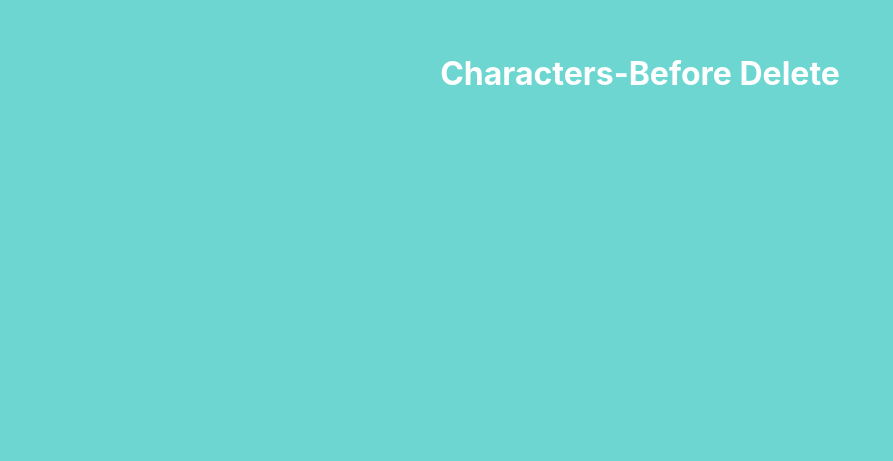
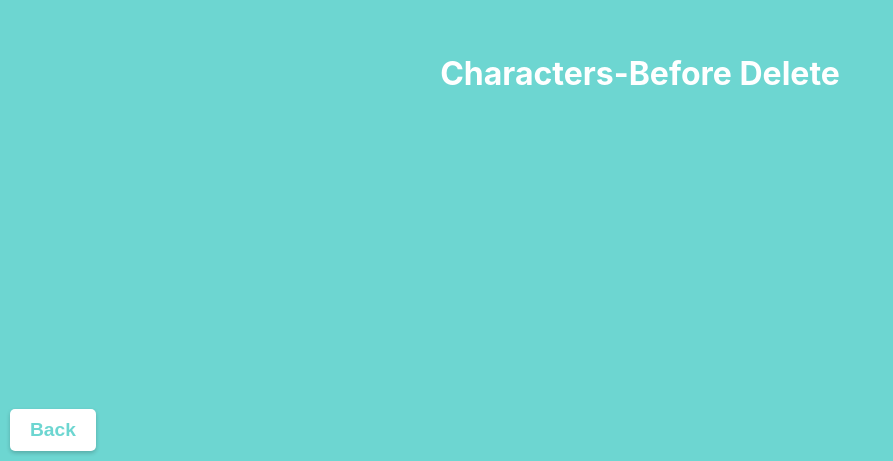
Before and after one commit to Aadarshprajapati777/houseware-project, a React (Create React App) app in the folder app/: page /screen2 in a window 1280 px wide. Shown: the part 339-800 px from the top of the page, without its empty margins (0-893 px from the left). Built offline with nearby package versions, Linux system fonts and the light colour scheme.

Commit message:
founf bug

```diff
--- a/app/src/UI/card.js
+++ b/app/src/UI/card.js
@@ -5,8 +5,9 @@ import { useNavigate } from 'react-router-dom';
 
 export let deletechar = "";
 export let afterDeleteInputValue = "";
+export let newInputValue = "";
 
-
+let isFirstTime = true;
 
 export default function Card(props) {
 
@@ -14,10 +15,25 @@ export default function Card(props) {
 
 
     const handleClick = (index) => {
-      console.log("index: " + index);
+      console.log("card clicked " + index);
+
+
+
       if (index !== -1) {
-        const beforeindex = inputvalue.substring(0, index);
-        const afterindex = inputvalue.substring(index + 1);
+
+        console.log("inside index condition");
+
+        console.log("inputvalue: " + inputvalue);
+        console.log("afterDeleteInputValue: " + afterDeleteInputValue);
+
+        if (isFirstTime) {
+          afterDeleteInputValue = inputvalue;
+          isFirstTime = false;
+        }
+
+
+        const beforeindex = afterDeleteInputValue.substring(0, index);
+        const afterindex = afterDeleteInputValue.substring(index + 1);
 
         console.log("beforeindex: " + beforeindex);
         console.log("afterindex: " + afterindex);
@@ -43,17 +59,15 @@ export default function Card(props) {
         const newInputValue = newBeforeIndex + deletechar + newAfterIndex
 
 
-        // console.log("deletechar: " + deletechar);
-        // console.log("newBeforeIndex: " + newBeforeIndex);
-        // console.log("newAfterIndex: " + newAfterIndex);
-
-        // console.log("newInputValue: " + newInputValue);
+        console.log("deletechar: " + deletechar);
+        console.log("newBeforeIndex: " + newBeforeIndex);
+        console.log("newAfterIndex: " + newAfterIndex);
+        console.log("newInputValue: " + newInputValue);
 
         afterDeleteInputValue = newInputValue;
+
       }
-
       navigate("/afterdelete");
-
     };
     return (
       <div className="card">
--- a/app/src/components/afterdelete.js
+++ b/app/src/components/afterdelete.js
@@ -3,12 +3,26 @@ import { afterDeleteInputValue } from "../UI/card";
 import Card from "../UI/card";
 import "./afterdelete.css";
 import { inputvalue } from "./inputfield";
+import { useNavigate } from 'react-router-dom';
+// import Inputfield from "./inputfield";
+
 
 export default function Afterdelete() {
     const characters = afterDeleteInputValue.split("");
+    const navigate = useNavigate();
+
+
+    const handle_back = () => {
+
+
+        navigate("/");
+    }
+
+
     return (
         <div className="card">
             <div className="character_container">
+            <button className="back_button" onClick={handle_back}>Back</button>
             <h1 className="character_title">Characters-After Delete</h1>
             {characters.map((character, index) => (
                 <Card key={index} value={character} className="character_card" index={index} />
@@ -19,6 +33,7 @@ export default function Afterdelete() {
         </div>
 
 
+
         </div>
 
 
--- a/app/src/components/inputfield.js
+++ b/app/src/components/inputfield.js
@@ -5,10 +5,14 @@ import "./inputfield.css";
 
 
 export let inputvalue  = "";
+export let initialcount = 0;
+
 
 export default function Inputfield() {
   const [input, setInput] = useState("");
   const navigate=useNavigate();
+
+
 
   const handleChange = (e) => {
     setInput(e.target.value);
@@ -17,7 +21,6 @@ export default function Inputfield() {
 
   const handleSubmit = (e) => {
     e.preventDefault();
-
 
     inputvalue = input;
     let flag =0;
@@ -29,6 +32,9 @@ export default function Inputfield() {
     }
 
     if (flag === 1) {
+
+      // i want to set isfirsttime to true here and use in card
+
       navigate("/screen2");
     } else {
       alert("Input is empty, please enter a non-empty value");
@@ -38,12 +44,13 @@ export default function Inputfield() {
 
 
 
+
   return (
     <div className="inputfield_container">
       <h1 className="inputfield">Inputfield</h1>
       <form onSubmit={handleSubmit}>
         <input type="text" value={input} onChange={handleChange}  className="input_box"/>
-        <button type="submit"  className="submit_button">Submit</button>
+        <button type="submit"  className="submit_button" >Submit</button>
       </form>
     </div>
   );
--- a/app/src/components/screen2.css
+++ b/app/src/components/screen2.css
@@ -15,3 +15,24 @@
     text-align: center;
     margin-bottom: 1rem;
 }
+
+
+.back_button {
+    position: absolute;
+    bottom: 10px;
+    left: 10px;
+    background-color: #fff;
+    color: #6dd6d1;
+    border: none;
+    border-radius: 5px;
+    padding: 10px 20px;
+    font-size: 1.2rem;
+    font-weight: 600;
+    cursor: pointer;
+    box-shadow: 0px 2px 4px rgba(0, 0, 0, 0.2);
+  }
+
+  .back_button:hover {
+    background-color: #6dd6d1;
+    color: #fff;
+  }
--- a/app/src/components/screen2.js
+++ b/app/src/components/screen2.js
@@ -2,18 +2,34 @@ import React from "react";
 import Card from "../UI/card";
 import "./screen2.css";
 import { inputvalue } from "../components/inputfield";
+import { useNavigate } from 'react-router-dom';
+
+// import Inputfield from "../components/inputfield";
+
+
 
 
 
 export default function Screen2() {
     const characters = inputvalue.split("");
+    const navigate=useNavigate();
+    const handle_back_button = () => {
+        navigate("/");
+    }
+
+
 
     return (
         <div className="character_container">
             <h1 className="character_title">Characters-Before Delete</h1>
+
+
             {characters.map((character, index) => (
+
                 <Card key={index} value={character} className="character_card" index={index} />
             ))}
+
+            <button className="back_button" onClick={handle_back_button}>Back</button>
         </div>
     );
 }
```
Also changed, not shown: app/src/UI/delete-button.svg (deleted).
